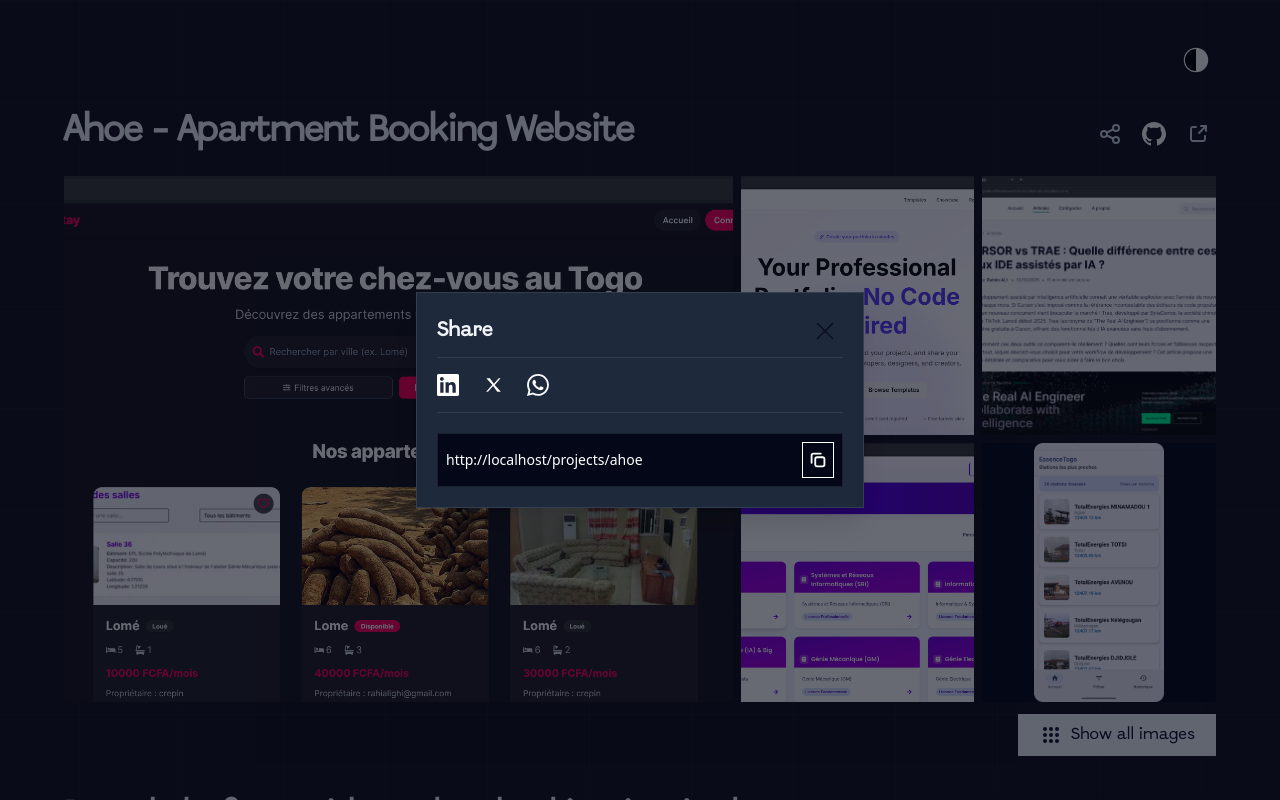
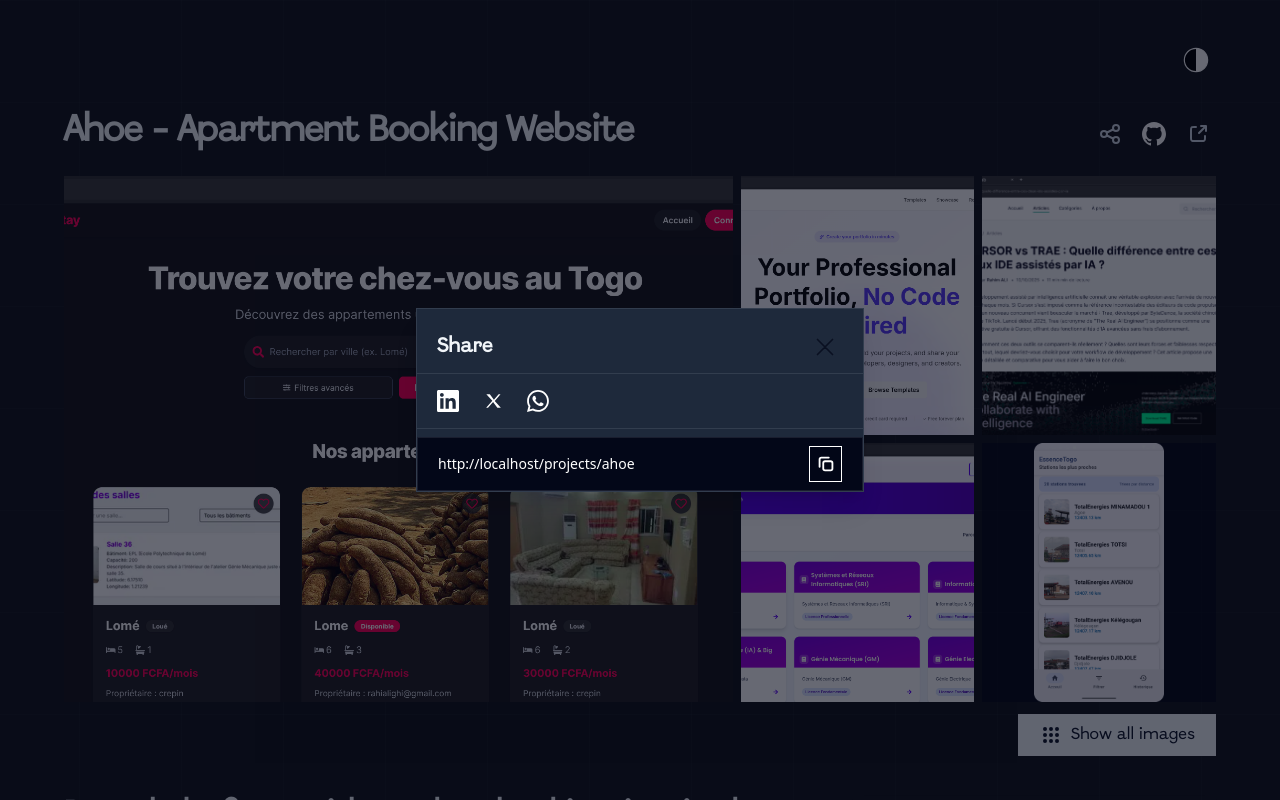
Before and after one commit to Rahim10020/freelance_portfolio, a Next.js app: page /projects/ahoe in a window 1280 px wide. Both pictures are taken after a click on the button 1110 px from the left and 134 px from the top of the page. Shown: the top 800 px of the page. Built offline with nearby package versions, Linux system fonts and the light colour scheme; no server answers.

Commit message:
enhancement

```diff
--- a/src/app/projects/[slug]/page.tsx
+++ b/src/app/projects/[slug]/page.tsx
@@ -212,10 +212,10 @@ export default function ProjectDetailPage() {
             onClick={() => setIsShareOpen(false)}
           >
             <div
-              className="w-full max-w-md border border-[var(--c-border-soft)] bg-[var(--c-bg-solid-white)] p-5 shadow-xl [html[data-theme='dark']_&]:bg-[var(--c-bg-muted)]"
+              className="w-full max-w-md border border-[var(--c-border-soft)] bg-[var(--c-bg-solid-white)] pt-5 shadow-xl [html[data-theme='dark']_&]:bg-[var(--c-bg-muted)]"
               onClick={(event) => event.stopPropagation()}
             >
-              <div className="mb-4 pb-2 flex items-center justify-between border-b border-[var(--c-border-soft)]">
+              <div className="mb-4 pb-2 px-5 flex items-center justify-between border-b border-[var(--c-border-soft)]">
                 <h2 className="font-display text-xl font-semibold text-[var(--c-text-strong)]">
                   {t.projects.detail.share}
                 </h2>
@@ -229,7 +229,7 @@ export default function ProjectDetailPage() {
                 </button>
               </div>
 
-              <div className="mb-5 flex items-center gap-6 border-b pb-4 border-[var(--c-border-soft)]">
+              <div className="px-5 mb-2 flex items-center gap-6 border-b pb-4 border-[var(--c-border-soft)]">
                 <a
                   href={linkedinShareLink}
                   target="_blank"
@@ -259,7 +259,7 @@ export default function ProjectDetailPage() {
                 </a>
               </div>
 
-              <div className="border border-[var(--c-border-soft)] bg-[var(--c-bg-overlay-95)] p-2">
+              <div className="border border-[var(--c-border-soft)] px-5 py-2 bg-[var(--c-bg-overlay-95)]">
                 <div className="flex items-center gap-2">
                   <input
                     id="share-project-link"
```
